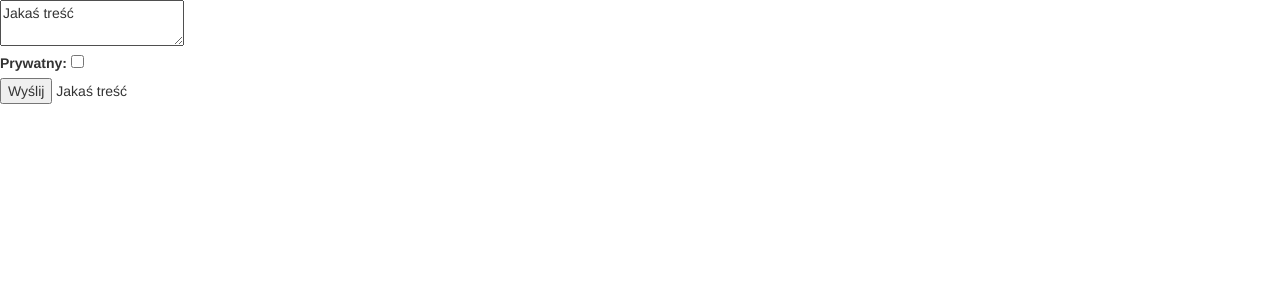
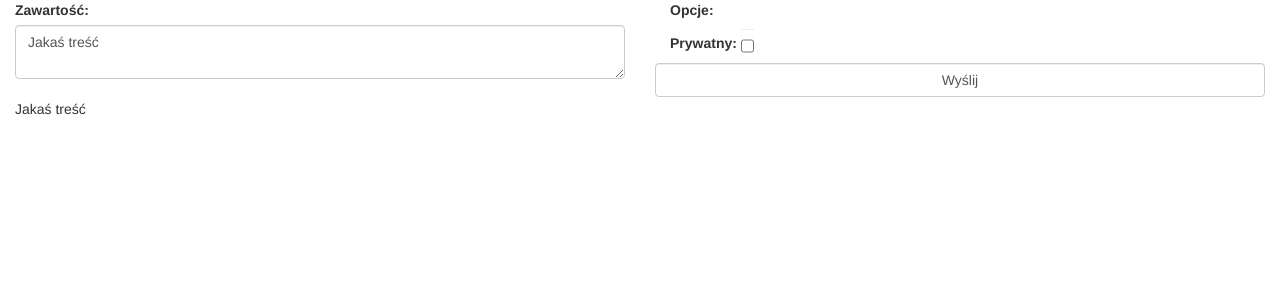
Before and after one commit to xnextx/openpaste, a Django app: page / in a window 1280 px wide. Shown: the top 300 px of the page. Run offline with Django 3.2, Linux system fonts and the light colour scheme; some libraries are stand-ins or nearby versions.

Commit message:
-Add bootstrap grid, and initial view

```diff
--- a/application_openpaste/templates/index.html
+++ b/application_openpaste/templates/index.html
@@ -2,7 +2,7 @@
 <!DOCTYPE html>
 <html lang="pl" ng-app="Application">
     <head>
-        <title>Paste V2</title>
+        <title>Open Paste</title>
         <script src="https://ajax.googleapis.com/ajax/libs/jquery/1.11.0/jquery.min.js"></script>
         <script src="/static/bower_components/jquery/dist/jquery.min.js"></script>
         <script src="/static/bower_components/angular/angular.js"></script>
--- a/application_openpaste/templates/start_page.html
+++ b/application_openpaste/templates/start_page.html
@@ -1,12 +1,31 @@
 {% extends "index.html" %}
 {% block start_page %}
+    <div class="container-fluid">
+        <div class="row">
+            <form>
+                <div class="col-sm-6">
+                    <div class="form-group">
+                        <label for="private">Zawartość: </label>
+                        <textarea class="form-control" ng-model="variable" ></textarea><br/>
+                        {% verbatim %}{{ variable }}{% endverbatim %}
+                    </div>
+                </div>
 
-    <textarea ng-model="variable" ></textarea><br/>
 
-    <label for="private">Prywatny: </label>
-    <input name="private" id="private" type="checkbox" /><br />
+                <div class="col-sm-6">
+                    <div class="form-group">
+                        <div class="col-sm-12">
+                            <label>Opcje:</label>
+                        </div>
+                        <div class="col-sm-12 form-inline">
+                            <label for="private">Prywatny: </label>
+                            <input type="checkbox" class="form-control" name="private" id="private"/>
+                        </div>
+                        <button type="submit" class="form-control">Wyślij</button>
+                    </div>
+                </div>
+            </form>
+        </div>
 
-    <button type="submit">Wyślij</button>
-
-    {% verbatim %}{{ variable }}{% endverbatim %}
+    </div>
 {% endblock start_page %}
```
